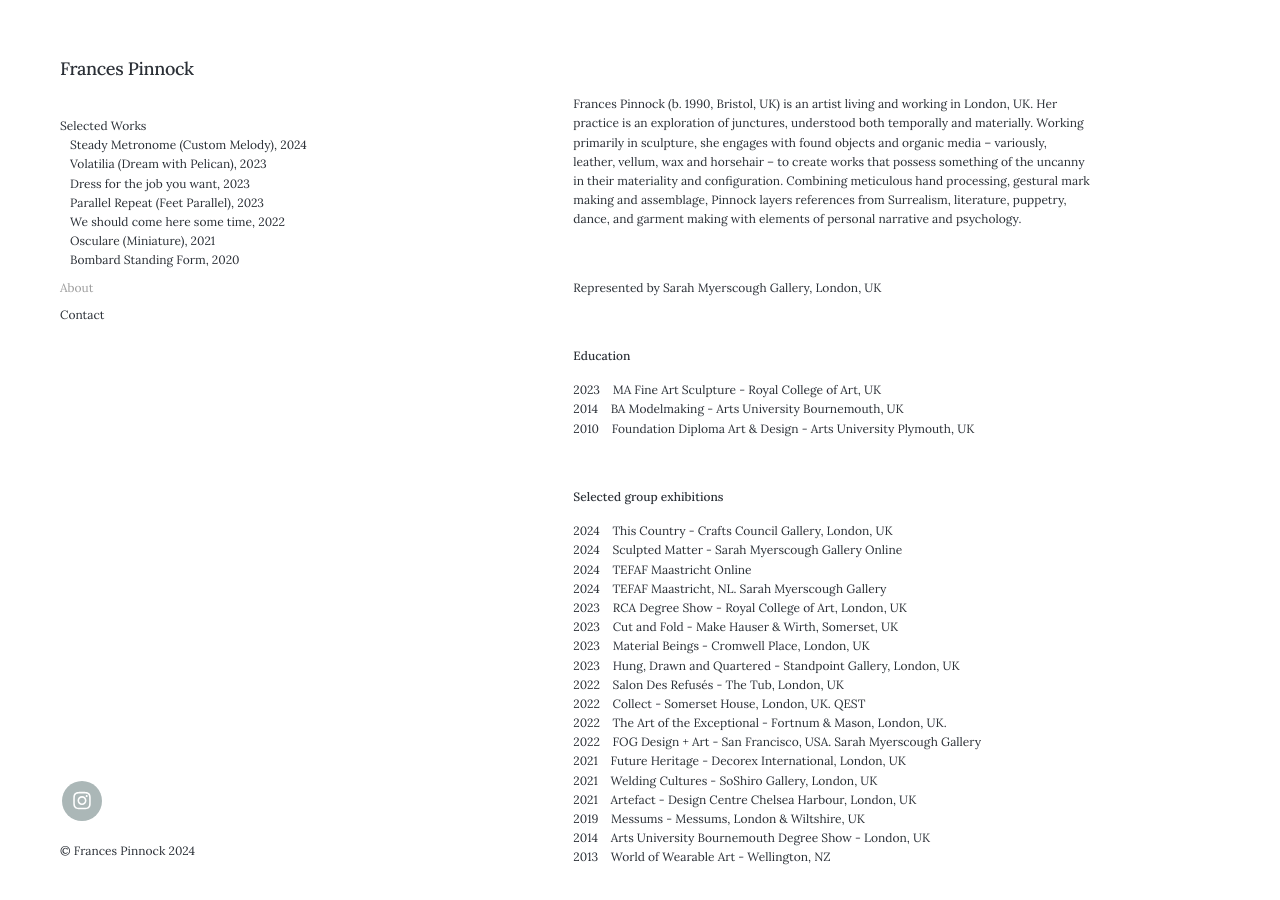
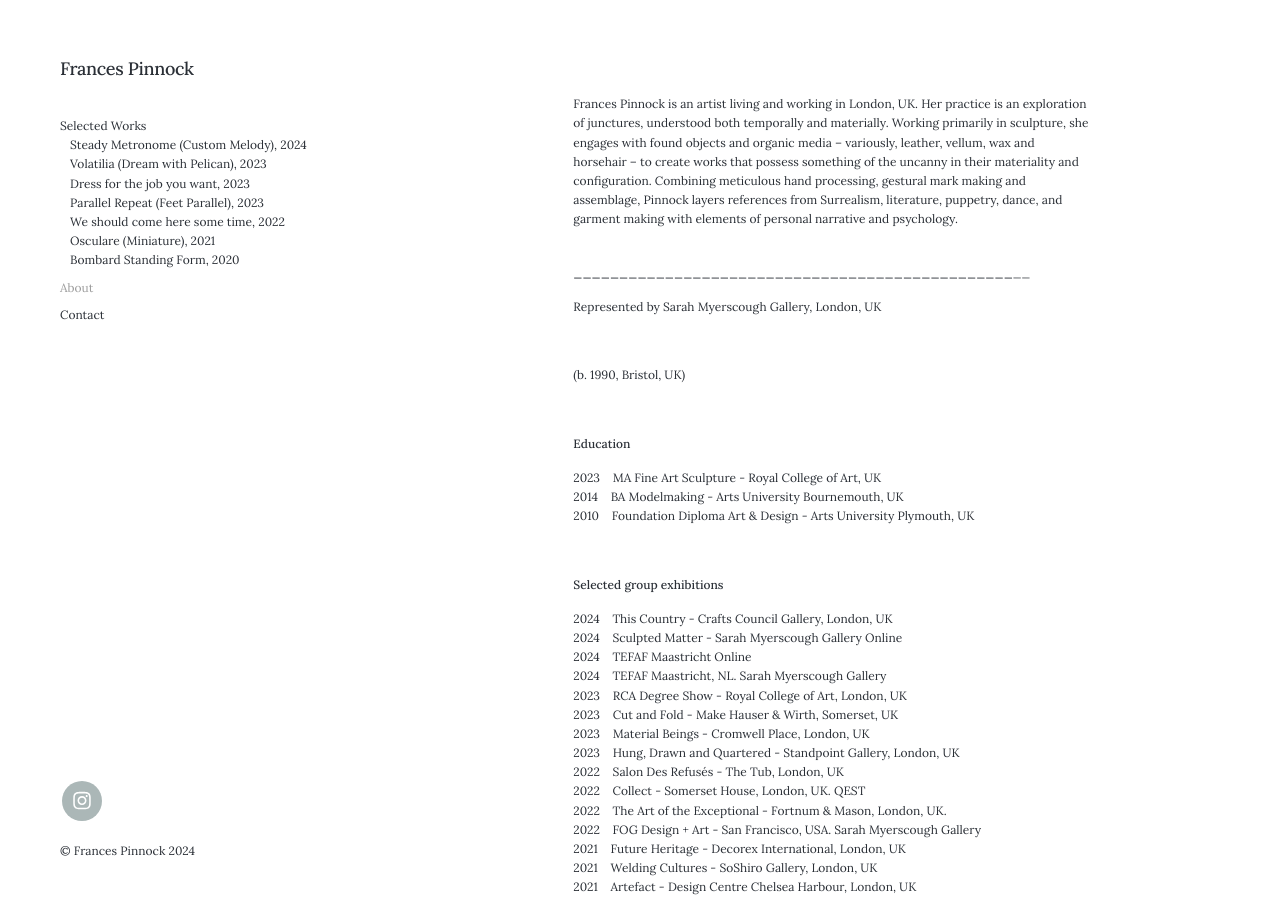
Before and after one commit to francespinnock/francespinnock.github.io, a Jekyll site: the page built from _pages/about.md, in a window 1280 px wide and 900 px high. Built offline with Jekyll 4.4.1, drawn with Linux system fonts in a browser that asks for light colours; nearby versions of some CDN libraries.

Commit message:
Update about.md

```diff
--- a/_pages/about.md
+++ b/_pages/about.md
@@ -6,12 +6,18 @@ description: About Frances Pinnock
 
 <br />
 
-Frances Pinnock (b. 1990, Bristol, UK) is an artist living and working in London, UK. Her practice is an exploration of junctures, understood both temporally and materially. Working primarily in sculpture, she engages with found objects and organic media – variously, leather, vellum, wax and horsehair – to create works that possess something of the uncanny in their materiality and configuration. Combining meticulous hand processing, gestural mark making and assemblage, Pinnock layers references from Surrealism, literature, puppetry, dance, and garment making with elements of personal narrative and psychology.
+Frances Pinnock is an artist living and working in London, UK. Her practice is an exploration of junctures, understood both temporally and materially. Working primarily in sculpture, she engages with found objects and organic media – variously, leather, vellum, wax and horsehair – to create works that possess something of the uncanny in their materiality and configuration. Combining meticulous hand processing, gestural mark making and assemblage, Pinnock layers references from Surrealism, literature, puppetry, dance, and garment making with elements of personal narrative and psychology.
+
+<br />
+__________________________________________________________________________________________________________________________________________________
+<br />
+
+Represented by Sarah Myerscough Gallery, London, UK
 
 <br />
 
 
-Represented by Sarah Myerscough Gallery, London, UK
+(b. 1990, Bristol, UK)
 
 <br />
 
```
